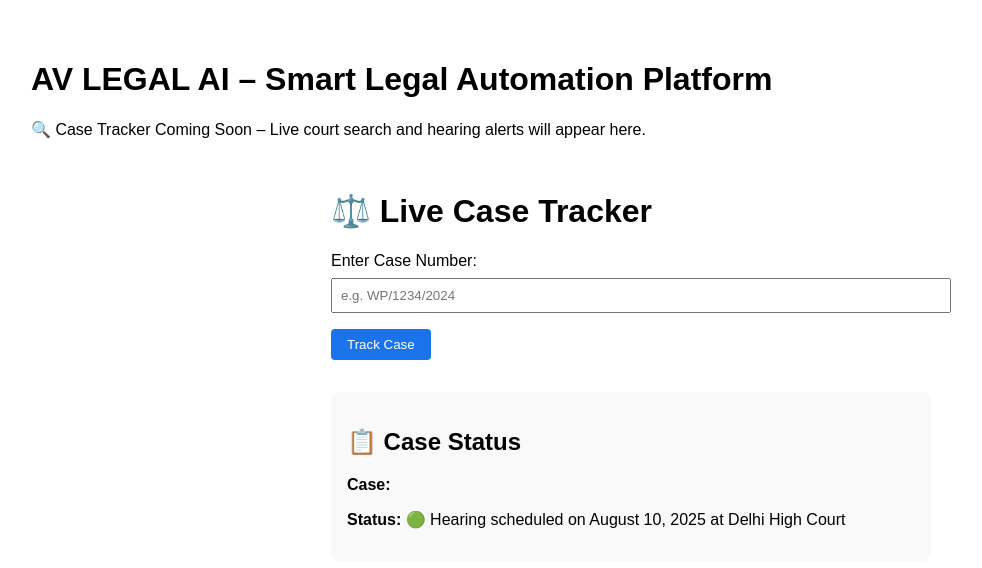
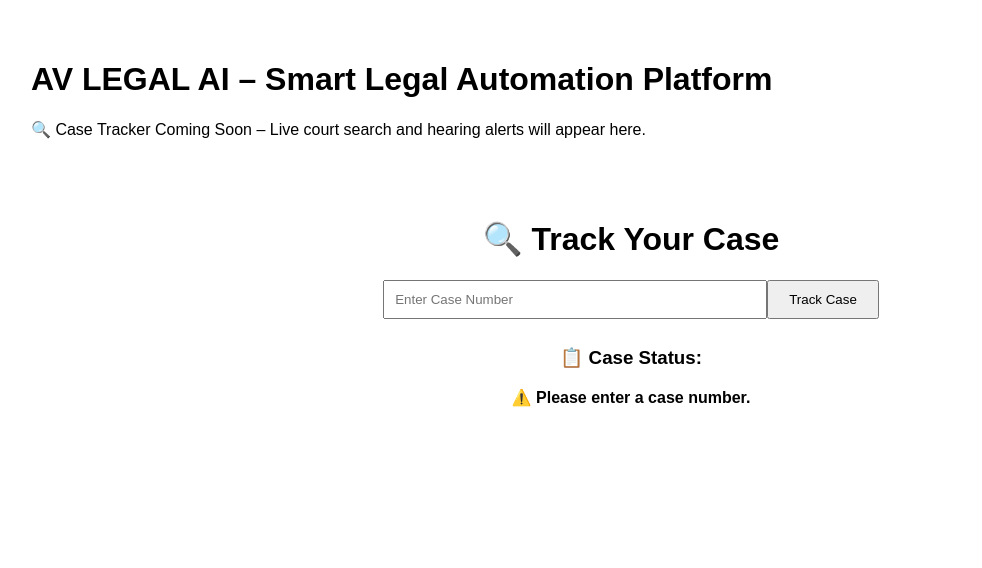
Before and after one commit to adityamehtani/av_legal, a Nuxt app: page /cases in a window 1280 px wide. Both pictures are taken after a click on the button "Track Case". Shown: the top 568 px of the page, without its empty margins (9-991 px from the left). Built offline with nearby package versions, Linux system fonts and the light colour scheme.

Commit message:
Update cases.vue

```diff
--- a/pages/cases.vue
+++ b/pages/cases.vue
@@ -1,18 +1,17 @@
 <template>
   <div class="container">
-    <h1>⚖️ Live Case Tracker</h1>
+    <h1>🔍 Track Your Case</h1>
 
-    <div class="form-section">
-      <label for="caseNumber">Enter Case Number:</label>
-      <input v-model="caseNumber" id="caseNumber" placeholder="e.g. WP/1234/2024" />
+    <input
+      v-model="caseNumber"
+      type="text"
+      placeholder="Enter Case Number"
+    />
+    <button @click="trackCase">Track Case</button>
 
-      <button @click="trackCase">Track Case</button>
-    </div>
-
-    <div class="result-section" v-if="caseStatus">
-      <h2>📋 Case Status</h2>
-      <p><strong>Case:</strong> {{ caseNumber }}</p>
-      <p><strong>Status:</strong> {{ caseStatus }}</p>
+    <div v-if="status">
+      <h3>📋 Case Status:</h3>
+      <p>{{ status }}</p>
     </div>
   </div>
 </template>
@@ -21,41 +20,44 @@
 import { ref } from 'vue'
 
 const caseNumber = ref('')
-const caseStatus = ref('')
+const status = ref('')
 
-// Fake tracking for now
-function trackCase() {
-  caseStatus.value = '🟢 Hearing scheduled on August 10, 2025 at Delhi High Court'
+async function trackCase() {
+  if (!caseNumber.value) {
+    status.value = '⚠️ Please enter a case number.'
+    return
+  }
+
+  const response = await $fetch('/api/cases', {
+    method: 'POST',
+    body: { caseNumber: caseNumber.value },
+  })
+
+  status.value = response.status
 }
 </script>
 
 <style scoped>
 .container {
   max-width: 600px;
-  margin: auto;
-  padding: 1rem;
+  margin: 40px auto;
+  padding: 20px;
+  text-align: center;
 }
 
 input {
-  margin-top: 0.5rem;
-  padding: 0.5rem;
-  width: 100%;
-  margin-bottom: 1rem;
+  padding: 10px;
+  width: 60%;
+  margin-bottom: 10px;
 }
 
 button {
-  padding: 0.5rem 1rem;
-  background-color: #1a73e8;
-  color: white;
-  border: none;
-  border-radius: 4px;
+  padding: 10px 20px;
   cursor: pointer;
 }
 
-.result-section {
-  margin-top: 2rem;
-  background: #f9f9f9;
-  padding: 1rem;
-  border-radius: 8px;
+p {
+  font-weight: bold;
+  margin-top: 10px;
 }
 </style>
```
